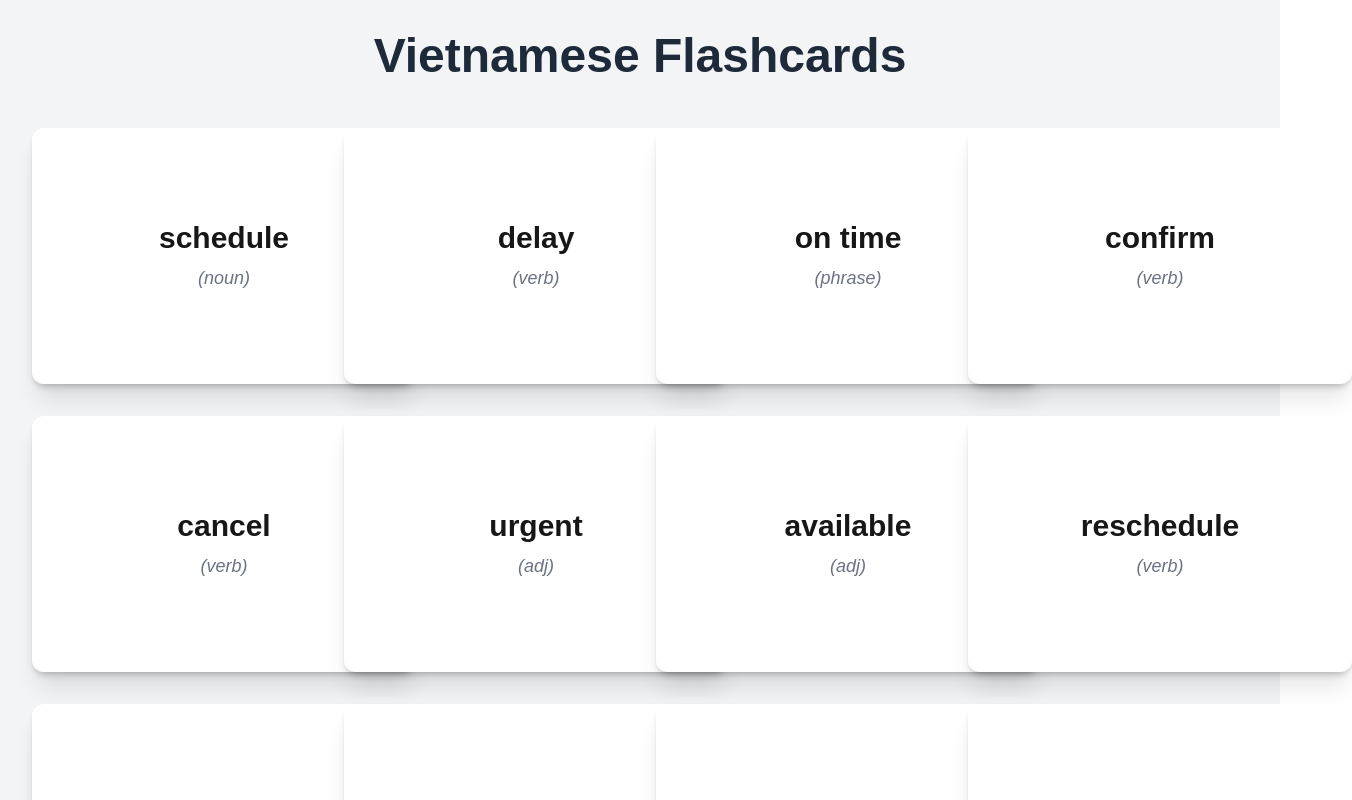
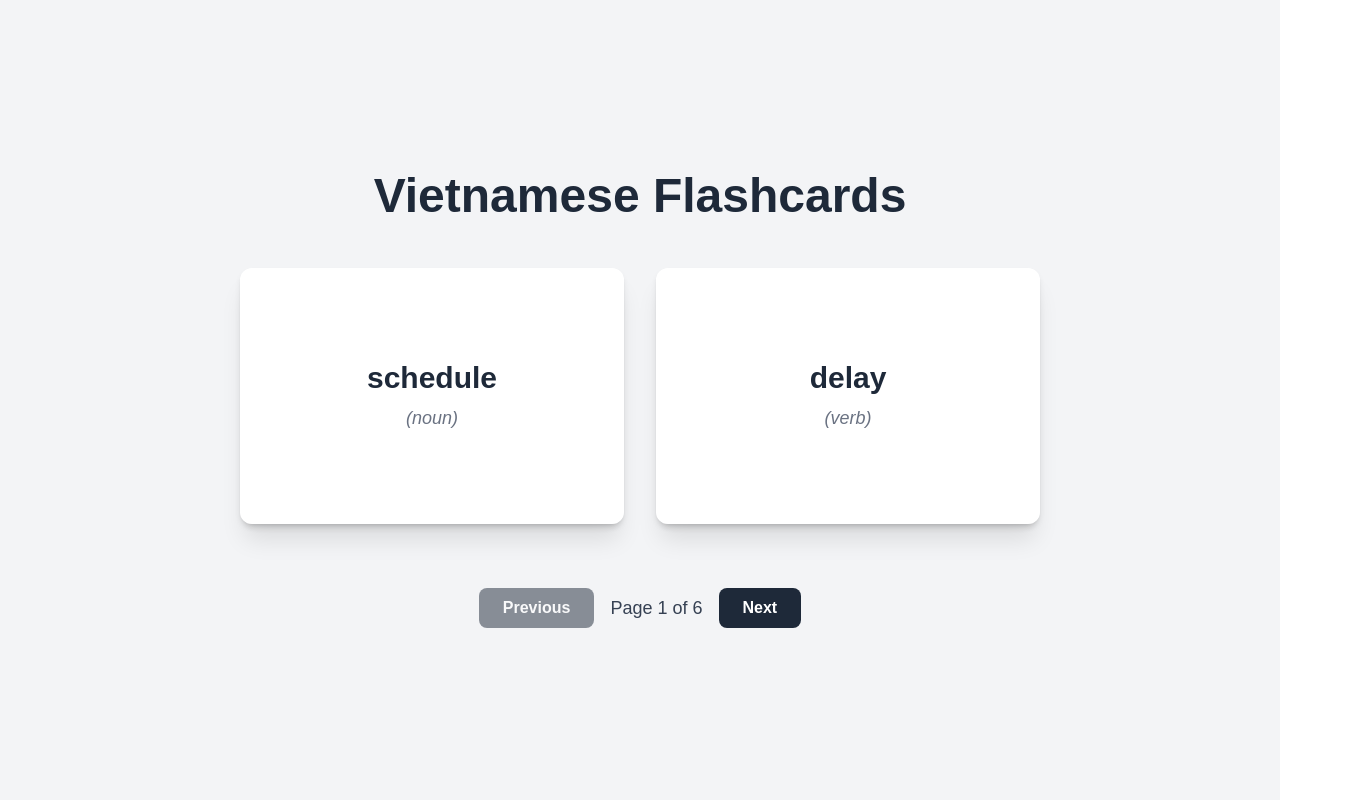
Before and after one commit to ttanlocc/flashcard-app, a Next.js app: page / in a window 1280 px wide. Shown: the top 800 px of the page, 1352 px wide, since content can reach past the window. Built offline with nearby package versions, Linux system fonts and the light colour scheme.

Commit message:
feat: Implement paginated, clickable flashcards

```diff
--- a/src/app/page.tsx
+++ b/src/app/page.tsx
@@ -2,6 +2,7 @@ import fs from 'fs';
 import path from 'path';
 import Papa from 'papaparse';
 import { Flashcard } from '@/types/types';
+import { FlashcardViewer } from '@/components/FlashcardViewer';
 
 const FlipCard = ({ card }: { card: Flashcard }) => {
   return (
@@ -26,11 +27,15 @@ async function getFlashcards(): Promise<Flashcard[]> {
   const csvFilePath = path.join(process.cwd(), 'src', 'data', 'flashcards.csv');
   const csvFile = fs.readFileSync(csvFilePath, 'utf8');
 
-  return new Promise((resolve) => {
+  return new Promise((resolve, reject) => {
     Papa.parse(csvFile, {
       header: true,
+      skipEmptyLines: true,
       complete: (results) => {
         resolve(results.data as Flashcard[]);
+      },
+      error: (error: Error) => {
+        reject(error);
       },
     });
   });
@@ -41,12 +46,10 @@ export default async function HomePage() {
 
   return (
     <main className="flex min-h-screen flex-col items-center justify-center bg-gray-100 p-8">
-      <h1 className="mb-12 text-5xl font-extrabold text-gray-800">Vietnamese Flashcards</h1>
-      <div className="grid grid-cols-1 gap-8 md:grid-cols-2 lg:grid-cols-3 xl:grid-cols-4">
-        {flashcards.filter(card => card['Từ vựng']).map((card, index) => (
-          <FlipCard key={index} card={card} />
-        ))}
-      </div>
+      <h1 className="mb-12 text-5xl font-extrabold text-gray-800">
+        Vietnamese Flashcards
+      </h1>
+      <FlashcardViewer flashcards={flashcards} />
     </main>
   );
 }
--- /dev/null
+++ b/src/components/FlashcardViewer.tsx
@@ -0,0 +1,94 @@
+'use client';
+
+import { useState, useEffect } from 'react';
+import { Flashcard } from '@/types/types';
+
+const FlipCard = ({ card, isFlipped, onClick }: { card: Flashcard; isFlipped: boolean; onClick: () => void }) => {
+  return (
+    <div className="h-64 w-96 [perspective:1000px]" onClick={onClick}>
+      <div
+        className={`relative h-full w-full cursor-pointer rounded-xl shadow-xl transition-all duration-500 [transform-style:preserve-3d] ${
+          isFlipped ? '[transform:rotateY(180deg)]' : ''
+        }`}
+      >
+        {/* Front of the card */}
+        <div className="absolute inset-0 flex flex-col items-center justify-center rounded-xl bg-white p-6 text-center shadow-md [backface-visibility:hidden]">
+          <h2 className="mb-2 text-3xl font-bold text-gray-800">{card['Từ vựng']}</h2>
+          <p className="text-lg italic text-gray-500">({card['Từ loại']})</p>
+        </div>
+        {/* Back of the card */}
+        <div className="absolute inset-0 h-full w-full rounded-xl bg-gray-800 px-12 text-center text-slate-200 [transform:rotateY(180deg)] [backface-visibility:hidden]">
+          <div className="flex min-h-full flex-col items-center justify-center">
+            <h3 className="text-2xl font-bold">{card['Nghĩa tiếng Việt']}</h3>
+            <p className="mt-2 text-base">{card['Định nghĩa tiếng Anh']}</p>
+          </div>
+        </div>
+      </div>
+    </div>
+  );
+};
+
+
+export const FlashcardViewer = ({ flashcards }: { flashcards: Flashcard[] }) => {
+  const [currentPage, setCurrentPage] = useState(0);
+  const [flippedStates, setFlippedStates] = useState([false, false]);
+
+  const cardsPerPage = 2;
+  const totalPages = Math.ceil(flashcards.length / cardsPerPage);
+  const currentCards = flashcards.slice(
+    currentPage * cardsPerPage,
+    (currentPage + 1) * cardsPerPage
+  );
+
+  useEffect(() => {
+    setFlippedStates(new Array(currentCards.length).fill(false));
+  }, [currentPage, currentCards.length]);
+
+  const handleCardFlip = (index: number) => {
+    const newFlippedStates = [...flippedStates];
+    newFlippedStates[index] = !newFlippedStates[index];
+    setFlippedStates(newFlippedStates);
+  };
+
+  const goToPreviousPage = () => {
+    setCurrentPage((prev) => Math.max(prev - 1, 0));
+  };
+
+  const goToNextPage = () => {
+    setCurrentPage((prev) => Math.min(prev + 1, totalPages - 1));
+  };
+
+  return (
+    <div className="flex w-full max-w-5xl flex-col items-center">
+      <div className="mb-8 grid min-h-[16rem] grid-cols-1 items-center gap-8 md:grid-cols-2">
+        {currentCards.map((card, index) => (
+          <FlipCard
+            key={card['Từ vựng']}
+            card={card}
+            isFlipped={flippedStates[index]}
+            onClick={() => handleCardFlip(index)}
+          />
+        ))}
+      </div>
+      <div className="mt-8 flex items-center justify-center gap-4">
+        <button
+          onClick={goToPreviousPage}
+          disabled={currentPage === 0}
+          className="rounded-lg bg-gray-800 px-6 py-2 font-semibold text-white transition hover:bg-gray-700 disabled:cursor-not-allowed disabled:opacity-50"
+        >
+          Previous
+        </button>
+        <span className="text-lg font-medium text-gray-700">
+          Page {currentPage + 1} of {totalPages}
+        </span>
+        <button
+          onClick={goToNextPage}
+          disabled={currentPage >= totalPages - 1}
+          className="rounded-lg bg-gray-800 px-6 py-2 font-semibold text-white transition hover:bg-gray-700 disabled:cursor-not-allowed disabled:opacity-50"
+        >
+          Next
+        </button>
+      </div>
+    </div>
+  );
+};
```
